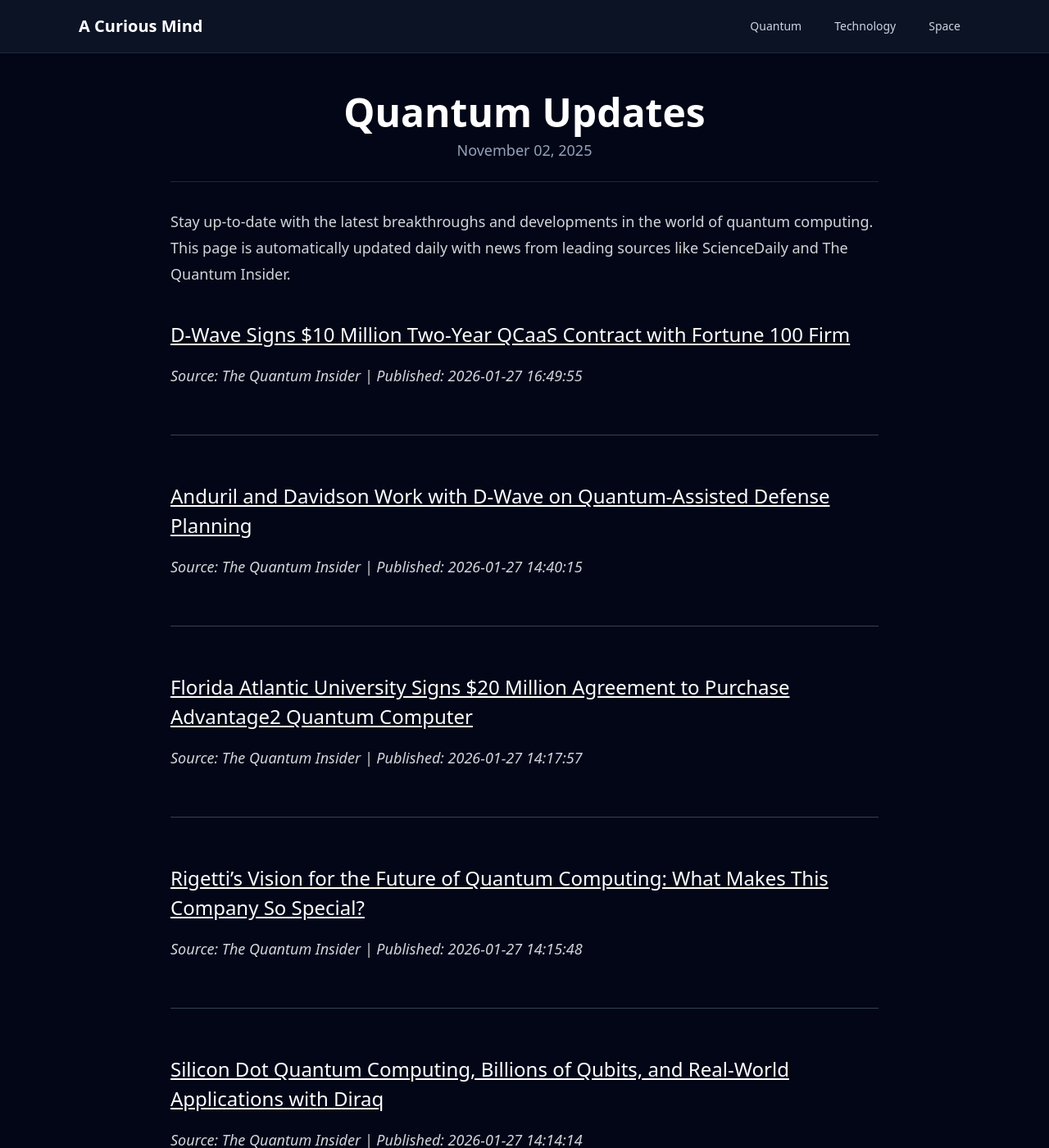
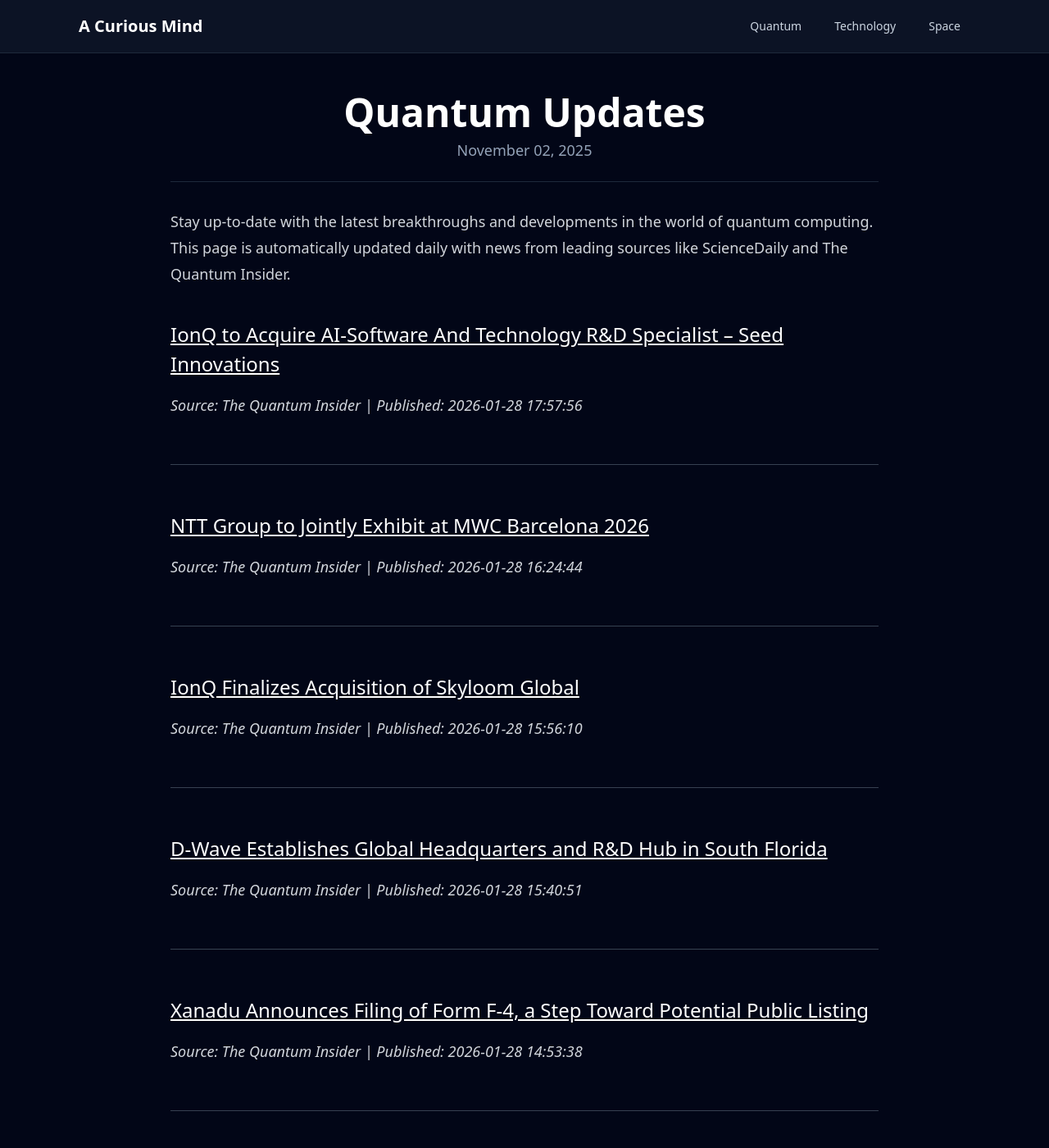
Before and after one commit to onehl7/onehl7.github.io, a Jekyll site: the page built from _posts/2025-11-02-quantum-updates.md, in a window 1280 px wide and 1400 px high. Shown: the whole window at 82% size. Built offline with Jekyll 4.4.1, drawn with Linux system fonts in a browser that asks for light colours; nearby versions of some CDN libraries.

Commit message:
Update quantum news data

```diff
--- a/_data/quantum_news.json
+++ b/_data/quantum_news.json
@@ -1,33 +1,33 @@
 [
   {
     "source": "The Quantum Insider",
-    "title": "D-Wave Signs $10 Million Two-Year QCaaS Contract with Fortune 100 Firm",
-    "link": "https://thequantuminsider.com/2026/01/27/d-wave-10-million-two-year-qcaas-agreement-fortune-100/",
-    "published": "2026-01-27 16:49:55"
+    "title": "IonQ to Acquire AI-Software And Technology R&D Specialist \u2013 Seed Innovations",
+    "link": "https://thequantuminsider.com/2026/01/28/ionq-to-acquire-ai-software-and-technology-rd-specialist-seed-innovations/",
+    "published": "2026-01-28 17:57:56"
   },
   {
     "source": "The Quantum Insider",
-    "title": "Anduril and Davidson Work with D-Wave on Quantum-Assisted Defense Planning",
-    "link": "https://thequantuminsider.com/2026/01/27/d-wave-anduril-davidson-quantum-hybrid-missile-defense/",
-    "published": "2026-01-27 14:40:15"
+    "title": "NTT Group to Jointly Exhibit at MWC Barcelona 2026",
+    "link": "https://thequantuminsider.com/2026/01/28/ntt-group-mwc-barcelona-2026/",
+    "published": "2026-01-28 16:24:44"
   },
   {
     "source": "The Quantum Insider",
-    "title": "Florida Atlantic University Signs $20 Million Agreement to Purchase Advantage2 Quantum Computer",
-    "link": "https://thequantuminsider.com/2026/01/27/florida-atlantic-university-signs-20-million-agreement-to-purchase-advantage2-quantum-computer/",
-    "published": "2026-01-27 14:17:57"
+    "title": "IonQ Finalizes Acquisition of Skyloom Global",
+    "link": "https://thequantuminsider.com/2026/01/28/ionq-completes-skyloom-acquisition/",
+    "published": "2026-01-28 15:56:10"
   },
   {
     "source": "The Quantum Insider",
-    "title": "Rigetti\u2019s Vision for the Future of Quantum Computing: What Makes This Company So Special?",
-    "link": "https://thequantuminsider.com/2026/01/27/rigettis-vision-for-the-future-of-quantum-computing-what-makes-this-company-so-special/",
-    "published": "2026-01-27 14:15:48"
+    "title": "D-Wave Establishes Global Headquarters and R&D Hub in South Florida",
+    "link": "https://thequantuminsider.com/2026/01/28/d-wave-moves-headquarters-and-rd-to-florida/",
+    "published": "2026-01-28 15:40:51"
   },
   {
     "source": "The Quantum Insider",
-    "title": "Silicon Dot Quantum Computing, Billions of Qubits, and Real-World Applications with Diraq",
-    "link": "https://thequantuminsider.com/2026/01/27/silicon-dot-quantum-computing-billions-of-qubits-and-real-world-applications-with-diraq/",
-    "published": "2026-01-27 14:14:14"
+    "title": "Xanadu Announces Filing of Form F-4, a Step Toward Potential Public Listing",
+    "link": "https://thequantuminsider.com/2026/01/28/xanadu-announces-filing-of-form-f-4-a-step-toward-potential-public-listing/",
+    "published": "2026-01-28 14:53:38"
   },
   {
     "source": "ScienceDaily (Quantum Computing)",
```
